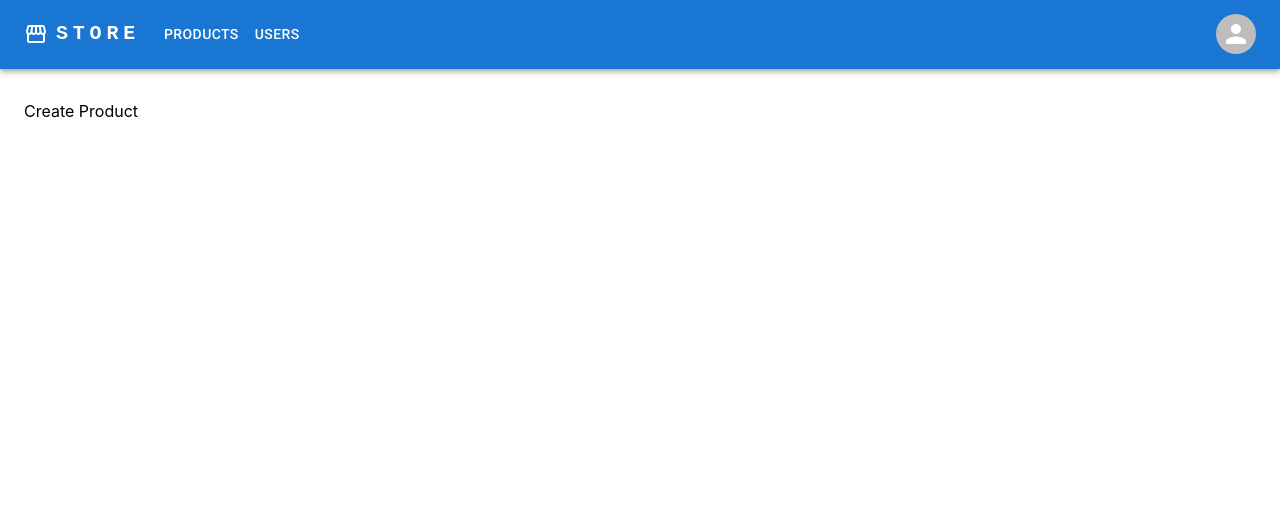
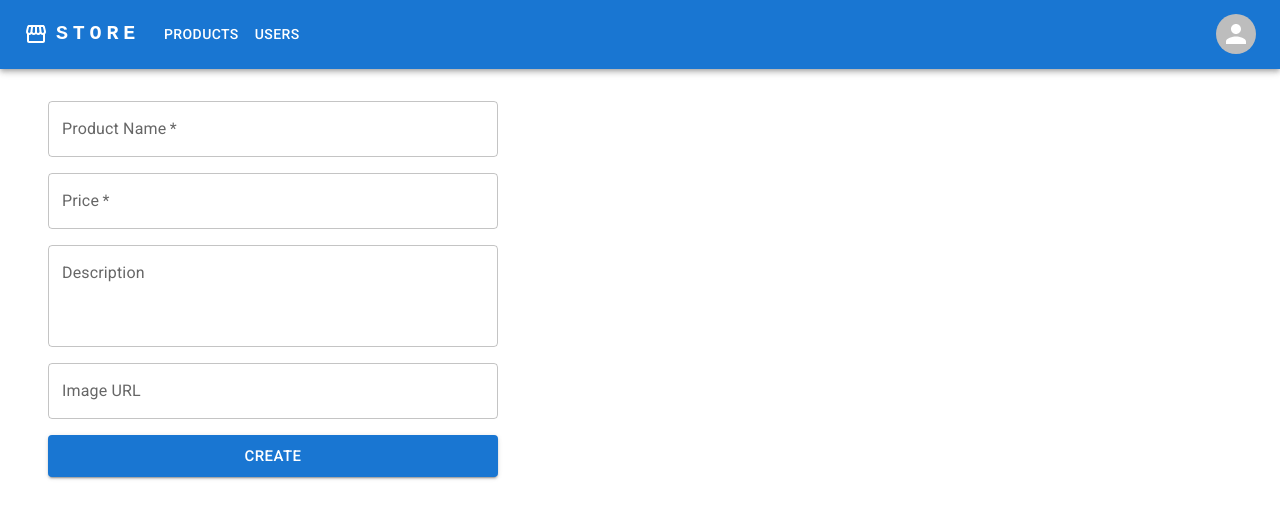
Before and after one commit to ivan-kabakohlo/store-template, a React (Create React App) app in the folder client/: page /products/create in a window 1280 px wide. Shown: the top 518 px of the page. Built offline with nearby package versions, Linux system fonts and the light colour scheme.

Commit message:
Add Create Product

```diff
--- a/client/src/components/navbar/navbar.tsx
+++ b/client/src/components/navbar/navbar.tsx
@@ -39,6 +39,7 @@ const Navbar = () => {
 
     const settings = useMemo<ISettingsMenuItem[]>(
         () => isAuthenticated ? [
+            { path: '/products/create', label: 'Create Product' },
             { path: null, label: 'Log Out', isLogout: true },
         ] : [
             { path: '/login', label: 'Sign In' },
--- /dev/null
+++ b/client/src/features/products/api/useCreateProduct.ts
@@ -0,0 +1,34 @@
+import { AxiosError } from 'axios'
+import { useMutation, useQueryClient } from 'react-query'
+
+import axios from '../../../config/axios'
+import { IProduct } from './../interfaces/product'
+import { PRODUCT_LIST_QUERY_KEY } from './useProductList'
+
+
+interface ICreateProductRequestBody {
+    name: string
+    description: string
+    price: number
+    imageUrl: string
+}
+
+const useCreateProduct = () => {
+    const queryClient = useQueryClient()
+
+    return useMutation<IProduct, AxiosError, ICreateProductRequestBody>({
+        mutationFn: async (product: ICreateProductRequestBody) =>
+            (await axios.post<IProduct>('/products', product)).data,
+        onSuccess: data => {
+            queryClient.setQueryData<IProduct[]>(
+                PRODUCT_LIST_QUERY_KEY,
+                (currentProducts?: IProduct[]) => [
+                    data,
+                    ...(currentProducts ? currentProducts : []),
+                ],
+            )
+        },
+    })
+}
+
+export default useCreateProduct
--- /dev/null
+++ b/client/src/features/products/components/CreateProductForm/CreateProductForm.tsx
@@ -0,0 +1,120 @@
+import Box from '@mui/material/Box'
+import Button from '@mui/material/Button'
+import TextField from '@mui/material/TextField'
+import { isAxiosError } from 'axios'
+import { ChangeEvent, FormEvent, useEffect, useState } from 'react'
+import { useNavigate } from 'react-router-dom'
+
+import Error from '../../../../components/Error/Error'
+import useCreateProduct from '../../api/useCreateProduct'
+
+const CreateProductForm = () => {
+    const navigate = useNavigate()
+
+    const [name, setName] = useState('')
+    const [price, setPrice] = useState('')
+    const [description, setDescription] = useState('')
+    const [imageUrl, setImageUrl] = useState('')
+
+    const { mutate, isLoading, isSuccess, data, error } = useCreateProduct()
+    const errorMessage = isAxiosError(error) ? error.response?.data : ''
+
+    useEffect(() => {
+        if (isSuccess) {
+            navigate(`/products/${data.id}`)
+        }
+    }, [isSuccess, data, navigate])
+
+    const onChangeName = (event: ChangeEvent<HTMLInputElement>) => {
+        setName(event.target.value)
+    }
+    const onChangePrice = (event: ChangeEvent<HTMLInputElement>) => {
+        setPrice(event.target.value)
+    }
+    const onChangeDescription = (event: ChangeEvent<HTMLInputElement>) => {
+        setDescription(event.target.value)
+    }
+    const onChangeImageUrl = (event: ChangeEvent<HTMLInputElement>) => {
+        setImageUrl(event.target.value)
+    }
+
+    const onSubmit = (event: FormEvent) => {
+        event.preventDefault()
+
+        mutate({
+            name,
+            description,
+            price: +price,
+            imageUrl,
+        })
+    }
+
+    return (
+        <Box
+            component="form"
+            width={450}
+            display="flex"
+            flexDirection="column"
+            gap={2}
+            onSubmit={onSubmit}
+        >
+            {error && (
+                <Box width="100%" mb={2}>
+                    <Error error={errorMessage} />
+                </Box>
+            )}
+
+            <TextField
+                id="name"
+                name="name"
+                type="text"
+                label="Product Name"
+                value={name}
+                onChange={onChangeName}
+                required
+            />
+
+            <TextField
+                id="price"
+                name="price"
+                type="number"
+                label="Price"
+                value={price}
+                onChange={onChangePrice}
+                required
+            />
+
+            <TextField
+                id="description"
+                name="description"
+                type="text"
+                label="Description"
+                value={description}
+                onChange={onChangeDescription}
+                multiline
+                rows={3}
+            />
+
+            <TextField
+                id="imageUrl"
+                name="imageUrl"
+                type="text"
+                label="Image URL"
+                value={imageUrl}
+                onChange={onChangeImageUrl}
+            />
+
+            <Button
+                variant="contained"
+                sx={{ width: '100%' }}
+                size="large"
+                type="submit"
+                disabled={isLoading}
+            >
+                Create
+            </Button>
+        </Box>
+    )
+}
+
+export default CreateProductForm
--- a/client/src/features/products/pages/CreateProductPage/CreateProductPage.tsx
+++ b/client/src/features/products/pages/CreateProductPage/CreateProductPage.tsx
@@ -1,3 +1,13 @@
-const CreateProductPage = () => <>Create Product</>
+import Container from '@mui/material/Container'
+
+import CreateProductForm from '../../components/CreateProductForm/CreateProductForm'
+
+const CreateProductPage = () => {
+    return (
+        <Container maxWidth={false}>
+            <CreateProductForm />
+        </Container>
+    )
+}
 
 export default CreateProductPage
```
